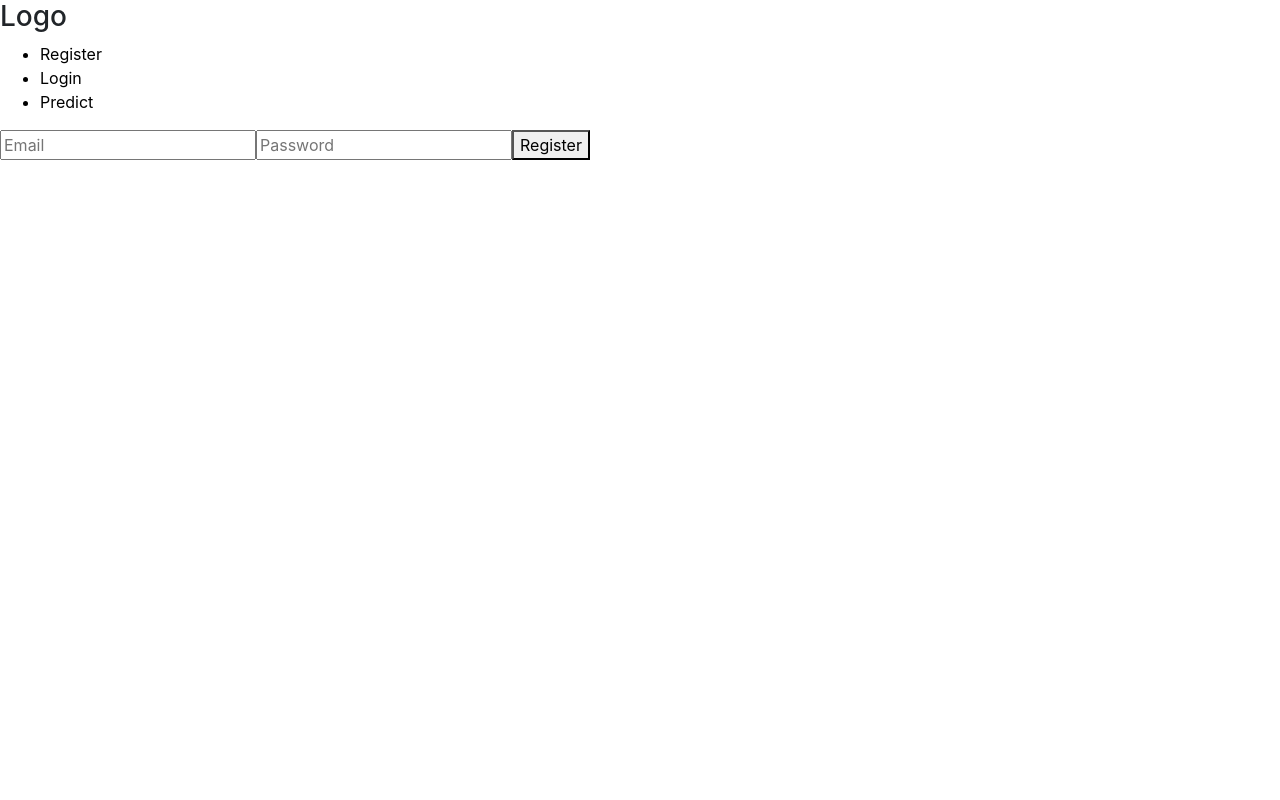
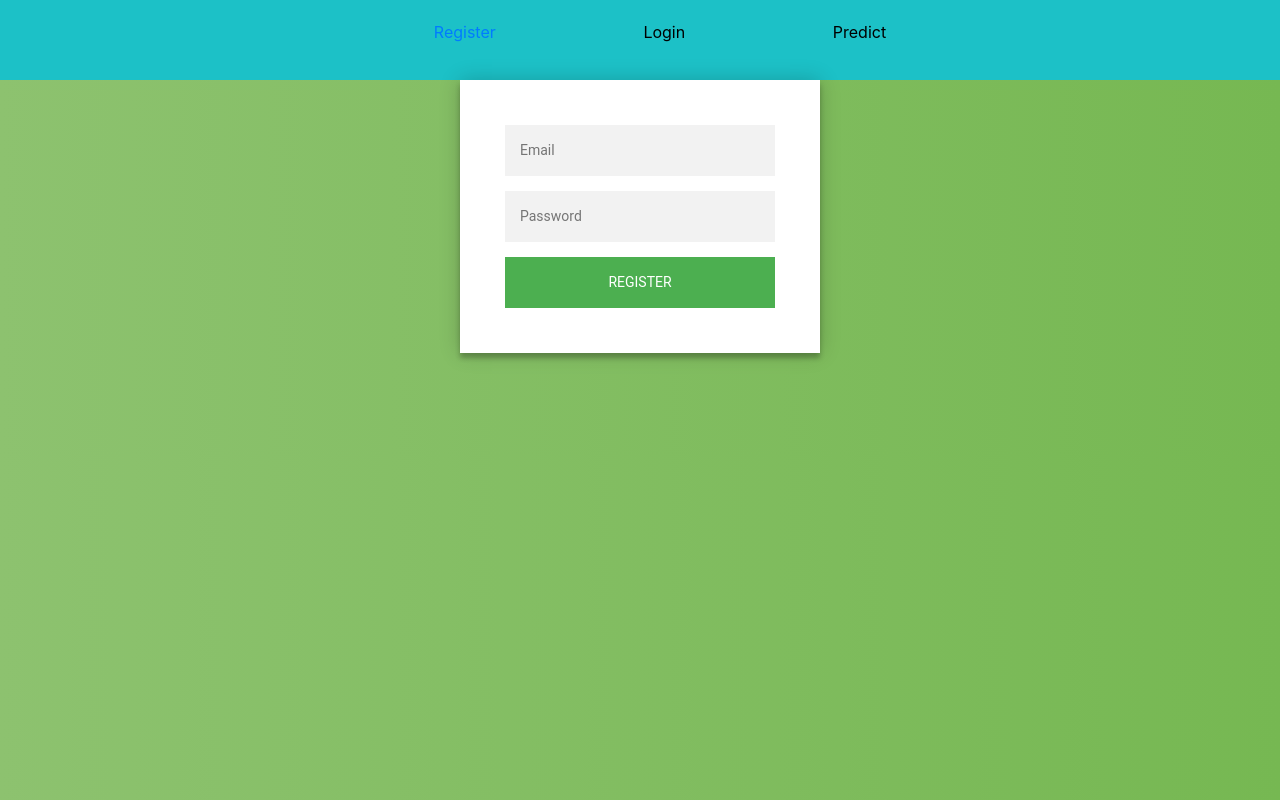
Before and after one commit to daniel-kolo/StockPricePredictor, a React (Create React App) app in the folder react-is-fun/: page / in a window 1280 px wide. Built offline with nearby package versions, Linux system fonts and the light colour scheme.

Commit message:
final commit

```diff
--- a/react-is-fun/src/containers/App.css
+++ b/react-is-fun/src/containers/App.css
@@ -1,13 +1,14 @@
+
 .App{
     text-align: center;
 }
 
-Nav{
+nav{
     display:flex;
     justify-content: space-around;
     align-items: center;
     min-height: 10vh;
-    background: rgb(48, 182, 226);
+    background: rgb(28, 193, 199);
     color: white;
 
 }
--- a/react-is-fun/src/containers/Login.css
+++ b/react-is-fun/src/containers/Login.css
@@ -4,7 +4,106 @@
     }
 
     .Login form {
-      margin: 0 auto;
+      margin: 100 auto;
       max-width: 320px;
     }
   }
+
+  .login-page {
+    width: 360px;
+    padding: 8% 0 0;
+    margin: auto;
+  }
+  .form {
+    position: relative;
+    z-index: 1;
+    background: #FFFFFF;
+    max-width: 360px;
+    margin: 0 auto 100px;
+    padding: 45px;
+    text-align: center;
+    box-shadow: 0 0 20px 0 rgba(0, 0, 0, 0.2), 0 5px 5px 0 rgba(0, 0, 0, 0.24);
+  }
+  .form input {
+    font-family: "Roboto", sans-serif;
+    outline: 0;
+    background: #f2f2f2;
+    width: 100%;
+    border: 0;
+    margin: 0 0 15px;
+    padding: 15px;
+    box-sizing: border-box;
+    font-size: 14px;
+  }
+  .form button {
+    font-family: "Roboto", sans-serif;
+    text-transform: uppercase;
+    outline: 0;
+    background: #4CAF50;
+    width: 100%;
+    border: 0;
+    padding: 15px;
+    color: #FFFFFF;
+    font-size: 14px;
+    -webkit-transition: all 0.3 ease;
+    transition: all 0.3 ease;
+    cursor: pointer;
+  }
+  .form button:hover,.form button:active,.form button:focus {
+    background: #43A047;
+  }
+  .form .message {
+    margin: 15px 0 0;
+    color: #b3b3b3;
+    font-size: 12px;
+  }
+  .form .message a {
+    color: #4CAF50;
+    text-decoration: none;
+  }
+  .form .register-form {
+    display: none;
+  }
+  .container {
+    position: relative;
+    z-index: 1;
+    max-width: 300px;
+    margin: 0 auto;
+  }
+  .container:before, .container:after {
+    content: "";
+    display: block;
+    clear: both;
+  }
+  .container .info {
+    margin: 50px auto;
+    text-align: center;
+  }
+  .container .info h1 {
+    margin: 0 0 15px;
+    padding: 0;
+    font-size: 36px;
+    font-weight: 300;
+    color: #1a1a1a;
+  }
+  .container .info span {
+    color: #4d4d4d;
+    font-size: 12px;
+  }
+  .container .info span a {
+    color: #000000;
+    text-decoration: none;
+  }
+  .container .info span .fa {
+    color: #EF3B3A;
+  }
+  body {
+    background: #76b852; /* fallback for old browsers */
+    background: -webkit-linear-gradient(right, #76b852, #8DC26F);
+    background: -moz-linear-gradient(right, #76b852, #8DC26F);
+    background: -o-linear-gradient(right, #76b852, #8DC26F);
+    background: linear-gradient(to left, #76b852, #8DC26F);
+    font-family: "Roboto", sans-serif;
+    -webkit-font-smoothing: antialiased;
+    -moz-osx-font-smoothing: grayscale;
+  }
--- a/react-is-fun/src/containers/Login.js
+++ b/react-is-fun/src/containers/Login.js
@@ -1,5 +1,7 @@
 import React, { Component } from "react";
 import axios from "axios";
+import 'bootstrap/dist/css/bootstrap.css';
+import "./Login.css"
 
 export default class Login extends Component {
   constructor(props) {
@@ -30,6 +32,7 @@ export default class Login extends Component {
         ).then(response => {
             //console.log(response.data.token);
             this.props.handleLogin(response)
+            this.props.history.push("/predict");
         }).catch(error => {
             console.log(error);
         });
@@ -39,7 +42,7 @@ export default class Login extends Component {
 
   render() {
     return (
-      <div>
+      <div className="form">
         <form onSubmit={this.handleSubmit}>
           <input
             type="email"
@@ -59,7 +62,7 @@ export default class Login extends Component {
             required
           />
 
-          <button type="submit">Login</button>
+          <button type="submit" className="button">Login</button>
         </form>
       </div>
     );
--- a/react-is-fun/src/containers/Nav.js
+++ b/react-is-fun/src/containers/Nav.js
@@ -1,5 +1,6 @@
 import React from "react";
 import {Link } from "react-router-dom";
+import "./App.css"
 
 function Nav(){
 
@@ -8,11 +9,9 @@ function Nav(){
     };
 
     return(
-    <nav>
-        <h3>Logo</h3>
-
-        <ul className="nav-links">
-            <Link style={navStyle} to="/">
+    <nav >
+        <ul className="nav-links" >
+            <Link to="/">
                 <li>Register</li>
             </Link>
 
--- a/react-is-fun/src/containers/Prediction.js
+++ b/react-is-fun/src/containers/Prediction.js
@@ -1,5 +1,6 @@
 import React, { Component } from "react";
 import axios from 'axios';
+import "./Prediction.css"
 
 export default class App extends Component {
     constructor(props){
@@ -22,26 +23,36 @@ export default class App extends Component {
 
         axios.post("http://localhost:8080/prediction",
         { headers: headers, data: data }).then(response => {
-            console.log(response.data);
-            this.setStateb({predictions: response.data})
-            //this.props.handleLogin(response)
+            this.setState({predictions: response.data})
+
         }).catch(error => {
             console.log(error);
         });
         //event.preventDefault();
     }
 
+    SimpleList = () => (
+        <div><h1>The predictions for the following 5 days:</h1>
+        <ul style={{"list-style": "none"}}>
+          {this.state.predictions.map(function(item) {
+            return <li key={item}>{item}</li>;
+          })}
+        </ul>
+        </div>
+      );
+
     render(){
+
+        console.log(this.state.predictions)
         if (this.props.predicted == true){
             return (
-                <div>
-                    <h1>{this.props.ticker}</h1>
-                </div>
+
+                this.SimpleList()
             )
         } else{
             return(
                 <div>
-                    <h1>PICK A PREDICTION FOOL</h1>
+                    <h1>PICK A PREDICTION</h1>
                 </div>
             )
         }
--- a/react-is-fun/src/containers/Registration.css
+++ b/react-is-fun/src/containers/Registration.css
@@ -8,3 +8,113 @@
       max-width: 320px;
     }
   }
+
+  @media all and (min-width: 480px) {
+    .Registration {
+      padding: 60px 0;
+    }
+
+    .Registration form {
+      margin: 100 auto;
+      max-width: 320px;
+    }
+  }
+
+  .Registration-page {
+    width: 360px;
+    padding: 8% 0 0;
+    margin: auto;
+  }
+  .form {
+    position: relative;
+    z-index: 1;
+    background: #FFFFFF;
+    max-width: 360px;
+    margin: 0 auto 100px;
+    padding: 45px;
+    text-align: center;
+    box-shadow: 0 0 20px 0 rgba(0, 0, 0, 0.2), 0 5px 5px 0 rgba(0, 0, 0, 0.24);
+  }
+  .form input {
+    font-family: "Roboto", sans-serif;
+    outline: 0;
+    background: #f2f2f2;
+    width: 100%;
+    border: 0;
+    margin: 0 0 15px;
+    padding: 15px;
+    box-sizing: border-box;
+    font-size: 14px;
+  }
+  .form button {
+    font-family: "Roboto", sans-serif;
+    text-transform: uppercase;
+    outline: 0;
+    background: #4CAF50;
+    width: 100%;
+    border: 0;
+    padding: 15px;
+    color: #FFFFFF;
+    font-size: 14px;
+    -webkit-transition: all 0.3 ease;
+    transition: all 0.3 ease;
+    cursor: pointer;
+  }
+  .form button:hover,.form button:active,.form button:focus {
+    background: #43A047;
+  }
+  .form .message {
+    margin: 15px 0 0;
+    color: #b3b3b3;
+    font-size: 12px;
+  }
+  .form .message a {
+    color: #4CAF50;
+    text-decoration: none;
+  }
+  .form .register-form {
+    display: none;
+  }
+  .container {
+    position: relative;
+    z-index: 1;
+    max-width: 300px;
+    margin: 0 auto;
+  }
+  .container:before, .container:after {
+    content: "";
+    display: block;
+    clear: both;
+  }
+  .container .info {
+    margin: 50px auto;
+    text-align: center;
+  }
+  .container .info h1 {
+    margin: 0 0 15px;
+    padding: 0;
+    font-size: 36px;
+    font-weight: 300;
+    color: #1a1a1a;
+  }
+  .container .info span {
+    color: #4d4d4d;
+    font-size: 12px;
+  }
+  .container .info span a {
+    color: #000000;
+    text-decoration: none;
+  }
+  .container .info span .fa {
+    color: #EF3B3A;
+  }
+  body {
+    background: #76b852; /* fallback for old browsers */
+    background: -webkit-linear-gradient(right, #76b852, #8DC26F);
+    background: -moz-linear-gradient(right, #76b852, #8DC26F);
+    background: -o-linear-gradient(right, #76b852, #8DC26F);
+    background: linear-gradient(to left, #76b852, #8DC26F);
+    font-family: "Roboto", sans-serif;
+    -webkit-font-smoothing: antialiased;
+    -moz-osx-font-smoothing: grayscale;
+  }
--- a/react-is-fun/src/containers/Registration.js
+++ b/react-is-fun/src/containers/Registration.js
@@ -30,6 +30,7 @@ export default class Registration extends Component{
           }}
         ).then(response => {
             console.log(response);
+            this.props.history.push("/login");
         }).catch(error => {
             console.log(error);
         });
@@ -39,7 +40,7 @@ export default class Registration extends Component{
     render(){
         return (<div>
 
-            <form onSubmit={this.handleSubmit}>
+            <form className="form" onSubmit={this.handleSubmit}>
                 <input
                     type="email"
                     name = "email"
--- a/react-is-fun/src/containers/tickerList.js
+++ b/react-is-fun/src/containers/tickerList.js
@@ -45,7 +45,8 @@ export default class TickerList extends Component{
 
         //console.log(this.state.tickers)
 
-        return (
+        if (this.props.loggedInStatus=="LOGGED_IN"){
+            return (
                 <div>
                     <h1>Choose a stock to predict</h1>
                     <Dropdown>
@@ -59,6 +60,14 @@ export default class TickerList extends Component{
                     </Dropdown>
 
                 </div>
-        )
+            )
+        } else{
+            return(
+                <div>
+                    <h1>Please, log in.</h1>
+                </div>
+            )
+        }
+
     }
 }
--- a/react-is-fun/src/index.js
+++ b/react-is-fun/src/index.js
@@ -1,6 +1,7 @@
 import React from 'react'
 import ReactDOM from 'react-dom'
 import App from './containers/App'
+
 
 ReactDOM.render(
     <App/>,
```
Also changed, not shown: react-is-fun/src/containers/LoginTemp.js (deleted, +0 -51 lines), react-is-fun/src/containers/Prediction.css (added), 1 other file (tests, documents, lock files or other folders).
